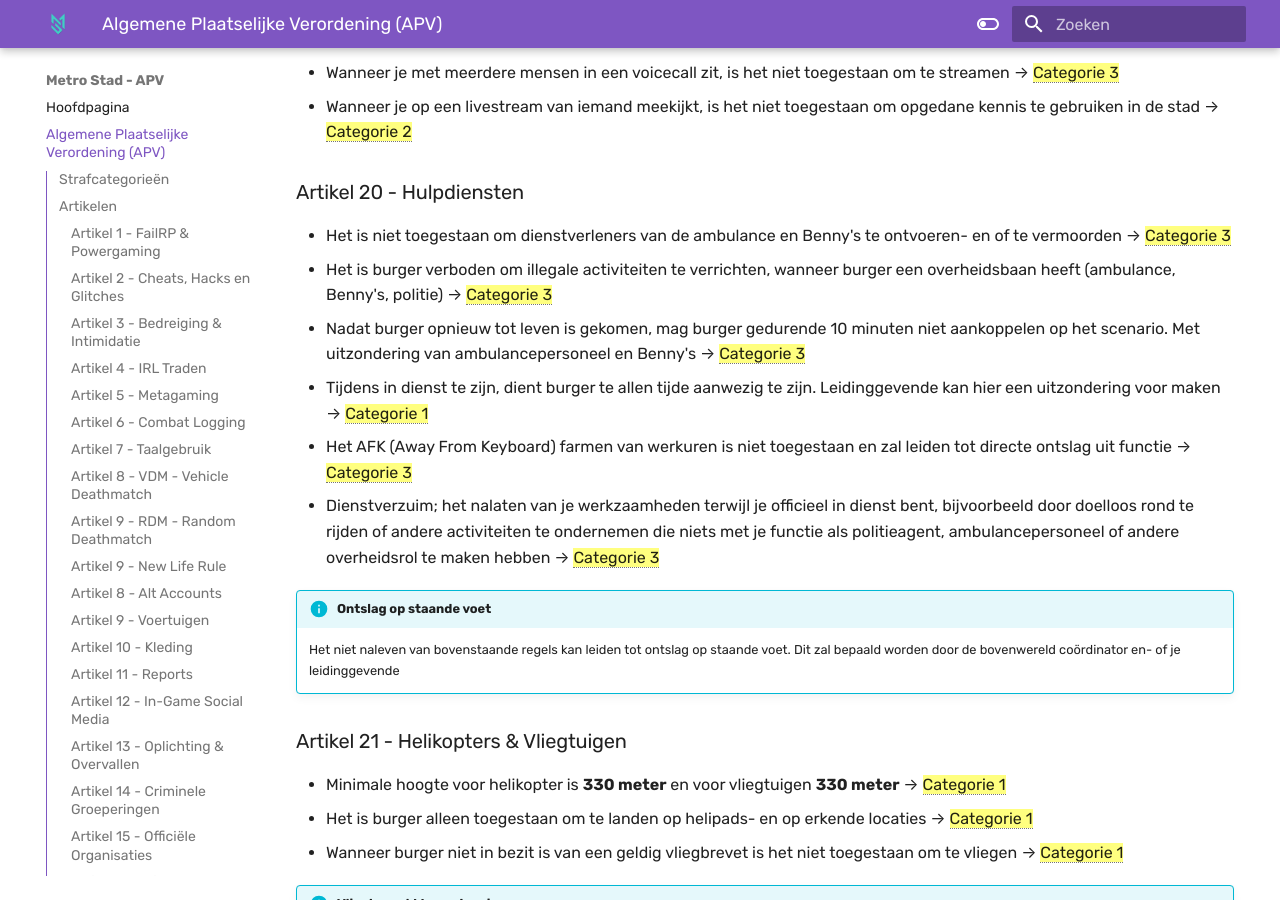
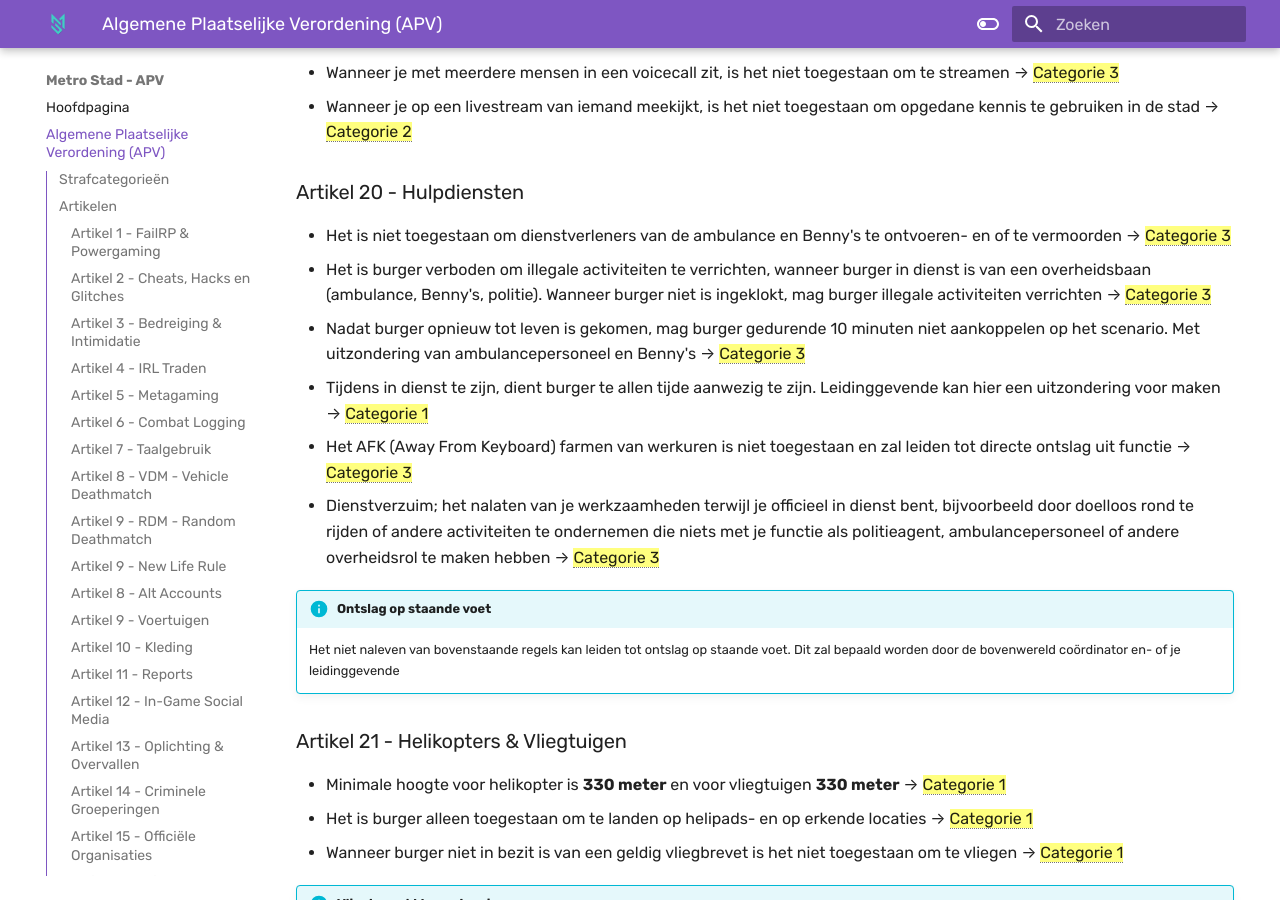
Before and after one commit to exqlusive/metrostad-apv, an MkDocs documentation site: the page built from docs/apv.md, in a window 1280 px wide and 900 px high, scrolled down 11165 px. Built offline with MkDocs 1.6.1 and Material for MkDocs 9.7.7, drawn with Linux system fonts in a browser that asks for light colours.

Commit message:
Clarify rules for illegal activities by government employees

```diff
--- a/docs/apv.md
+++ b/docs/apv.md
@@ -339,7 +339,7 @@
 
 ### Artikel 20 - Hulpdiensten
 - Het is niet toegestaan om dienstverleners van de ambulance en Benny's te ontvoeren- en of te vermoorden → ==Categorie 3==
-- Het is burger verboden om illegale activiteiten te verrichten, wanneer burger een overheidsbaan heeft (ambulance, Benny's, politie) → ==Categorie 3==
+- Het is burger verboden om illegale activiteiten te verrichten, wanneer burger in dienst is van een overheidsbaan (ambulance, Benny's, politie). Wanneer burger niet is ingeklokt, mag burger illegale activiteiten verrichten → ==Categorie 3==
 - Nadat burger opnieuw tot leven is gekomen, mag burger gedurende 10 minuten niet aankoppelen op het scenario. Met uitzondering van ambulancepersoneel en Benny's → ==Categorie 3==
 - Tijdens in dienst te zijn, dient burger te allen tijde aanwezig te zijn. Leidinggevende kan hier een uitzondering voor maken → ==Categorie 1==
 - Het AFK (Away From Keyboard) farmen van werkuren is niet toegestaan en zal leiden tot directe ontslag uit functie → ==Categorie 3==
```
